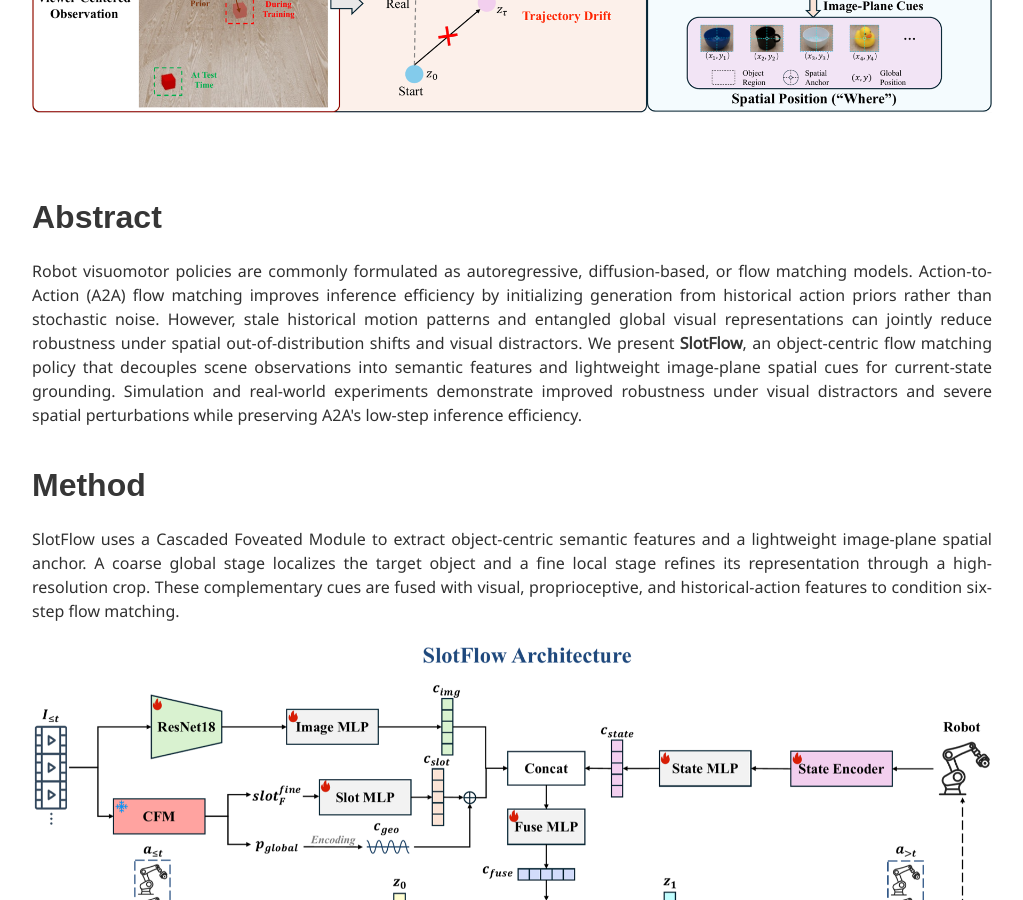
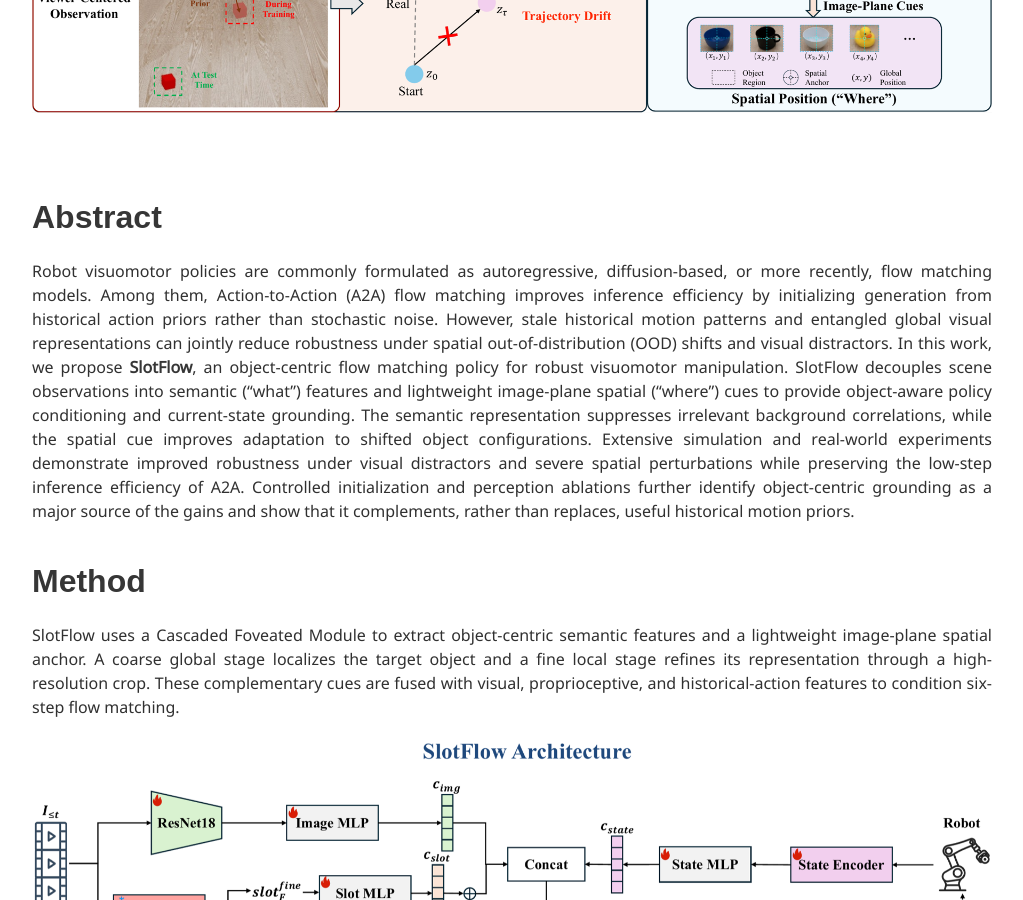
Before and after one commit to Li-Jijie/Li-Jijie.github.io, a Jekyll site: the page Object-Centric-Visuomotor-Flow/index.html, which Jekyll copies as it is, in a window 1280 px wide and 900 px high, scrolled down 895 px. Shown: the whole window, without its empty margins (128-1151 px from the left). Built offline with Jekyll 4.4.1, drawn with Linux system fonts in a browser that asks for light colours; some web fonts are replaced; some of the changed text lies outside the part shown.

Commit message:
Update index.html

```diff
--- a/Object-Centric-Visuomotor-Flow/index.html
+++ b/Object-Centric-Visuomotor-Flow/index.html
@@ -73,7 +73,7 @@
     <div class="container is-max-desktop">
       <h2 class="title is-3 section-title">Abstract</h2>
       <div class="content has-text-justified">
-        <p>Robot visuomotor policies are commonly formulated as autoregressive, diffusion-based, or flow matching models. Action-to-Action (A2A) flow matching improves inference efficiency by initializing generation from historical action priors rather than stochastic noise. However, stale historical motion patterns and entangled global visual representations can jointly reduce robustness under spatial out-of-distribution shifts and visual distractors. We present <strong>SlotFlow</strong>, an object-centric flow matching policy that decouples scene observations into semantic features and lightweight image-plane spatial cues for current-state grounding. Simulation and real-world experiments demonstrate improved robustness under visual distractors and severe spatial perturbations while preserving A2A's low-step inference efficiency.</p>
+        <p>Robot visuomotor policies are commonly formulated as autoregressive, diffusion-based, or more recently, flow matching models. Among them, Action-to-Action (A2A) flow matching improves inference efficiency by initializing generation from historical action priors rather than stochastic noise. However, stale historical motion patterns and entangled global visual representations can jointly reduce robustness under spatial out-of-distribution (OOD) shifts and visual distractors. In this work, we propose <strong>SlotFlow</strong>, an object-centric flow matching policy for robust visuomotor manipulation. SlotFlow decouples scene observations into semantic (&ldquo;what&rdquo;) features and lightweight image-plane spatial (&ldquo;where&rdquo;) cues to provide object-aware policy conditioning and current-state grounding. The semantic representation suppresses irrelevant background correlations, while the spatial cue improves adaptation to shifted object configurations. Extensive simulation and real-world experiments demonstrate improved robustness under visual distractors and severe spatial perturbations while preserving the low-step inference efficiency of A2A. Controlled initialization and perception ablations further identify object-centric grounding as a major source of the gains and show that it complements, rather than replaces, useful historical motion priors.</p>
       </div>
     </div>
   </section>
@@ -110,33 +110,14 @@
       </div>
       <p class="caption has-text-centered">Close Box success rates under visual, kinematic, and spatial perturbations.</p>
 
-      <div class="columns is-variable is-4 mt-5">
-        <div class="column"><img class="qualitative-image" src="assets/qualitative_sim.png" alt="Simulation qualitative results"><p class="caption has-text-centered">Simulation trajectories under Level 3 perturbations and spatial displacements.</p></div>
-        <div class="column"><img class="qualitative-image" src="assets/qualitative_real.png" alt="Real-world qualitative results"><p class="caption has-text-centered">Real-world UR3 deployment under tablecloth replacement and object-position perturbations.</p></div>
+      <div class="mt-6">
+        <img class="qualitative-image" src="assets/qualitative_sim.png" alt="Simulation qualitative results">
+        <p class="caption has-text-centered">Simulation trajectories under Level 3 perturbations and spatial displacements.</p>
       </div>
-
-      <h3 class="title is-4 section-title mt-6">Real-World Close Drawer</h3>
-      <div class="table-container is-flex is-justify-content-center">
-        <table class="table result-table" style="min-width: 520px;">
-          <thead><tr><th>Method</th><th>ID</th><th>Tablecloth Shift</th><th>Pos. Shift</th></tr></thead>
-          <tbody>
-            <tr><td>A2A</td><td>100%</td><td>55%</td><td>40%</td></tr>
-            <tr class="ours"><td>SlotFlow (Ours)</td><td>100%</td><td>85%</td><td>75%</td></tr>
-          </tbody>
-        </table>
+      <div class="mt-6">
+        <img class="qualitative-image" src="assets/qualitative_real.png" alt="Real-world qualitative results">
+        <p class="caption has-text-centered">Real-world UR3 deployment under tablecloth replacement and object-position perturbations.</p>
       </div>
-    </div>
-  </section>
-
-  <section class="section pt-0">
-    <div class="container is-max-desktop">
-      <h2 class="title is-3 section-title">Citation</h2>
-      <pre class="bibtex">@inproceedings{li2026objectcentric,
-  title     = {Object-Centric Conditioning for Visuomotor Flow Matching},
-  author    = {Li, Jijie and Yang, Xu and Zou, Junhong and Zhao, Chunhai and Zhao, Chaoyang and Lei, Zhen and Zhu, Xiangyu},
-  booktitle = {Proceedings of the 10th Conference on Robot Learning},
-  year      = {2026}
-}</pre>
     </div>
   </section>
 
```
